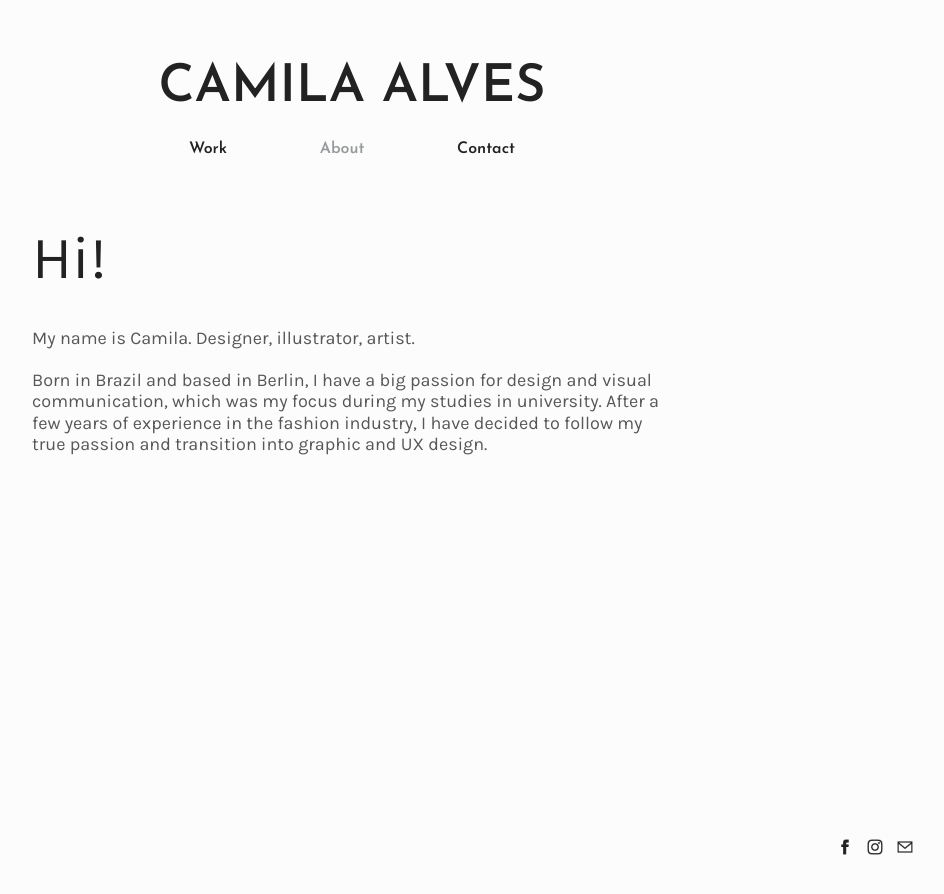
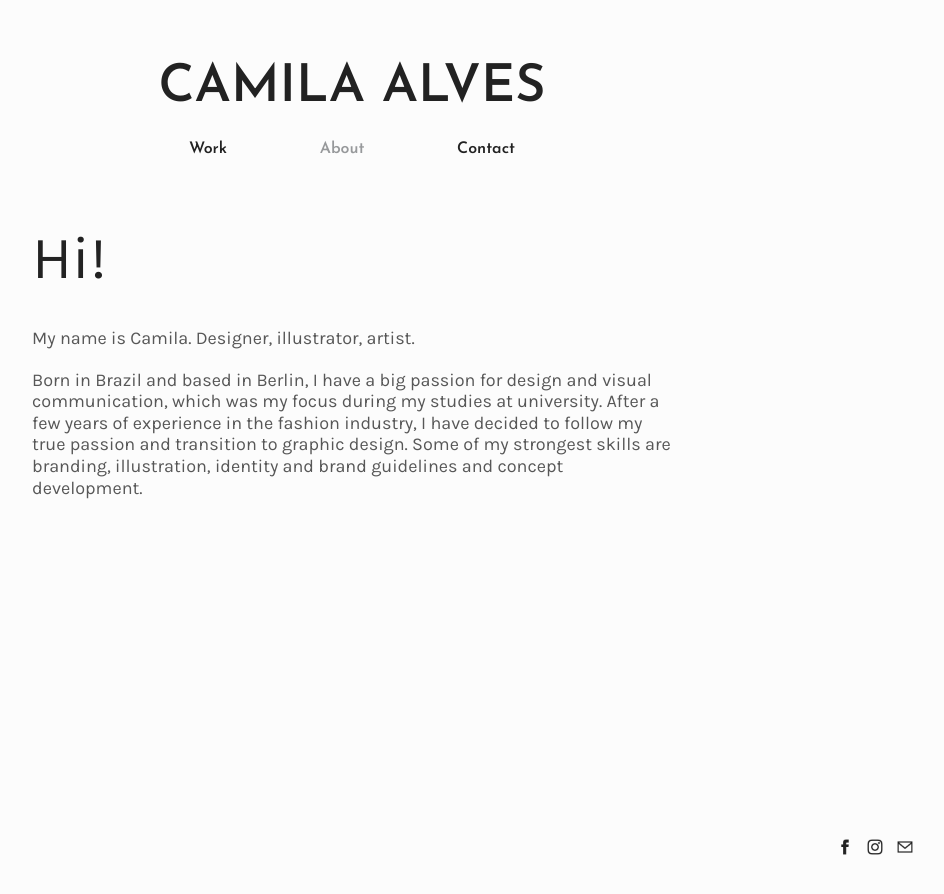
Before and after one commit to cpalves/camila-alves.com, a Jekyll site: the page built from about.md, in a window 1280 px wide. Shown: the top 894 px of the page, without its empty margins (288-1232 px from the left). Built offline with Jekyll 4.4.1, drawn with Linux system fonts in a browser that asks for light colours.

Commit message:
about change

```diff
--- a/about.md
+++ b/about.md
@@ -8,5 +8,5 @@ layout: default
 
   <p>My name is Camila. Designer, illustrator, artist.</p>
 
-  <p>Born in Brazil and based in Berlin, I have a big passion for design and visual communication, which was my focus during my studies in university. After a few years of experience in the fashion industry, I have decided to follow my true passion and transition into graphic and UX design.</p>
+  <p>Born in Brazil and based in Berlin, I have a big passion for design and visual communication, which was my focus during my studies at university. After a few years of experience in the fashion industry, I have decided to follow my true passion and transition to graphic design. Some of my strongest skills are branding, illustration, identity and brand guidelines and concept development.</p>
 </div>
```
